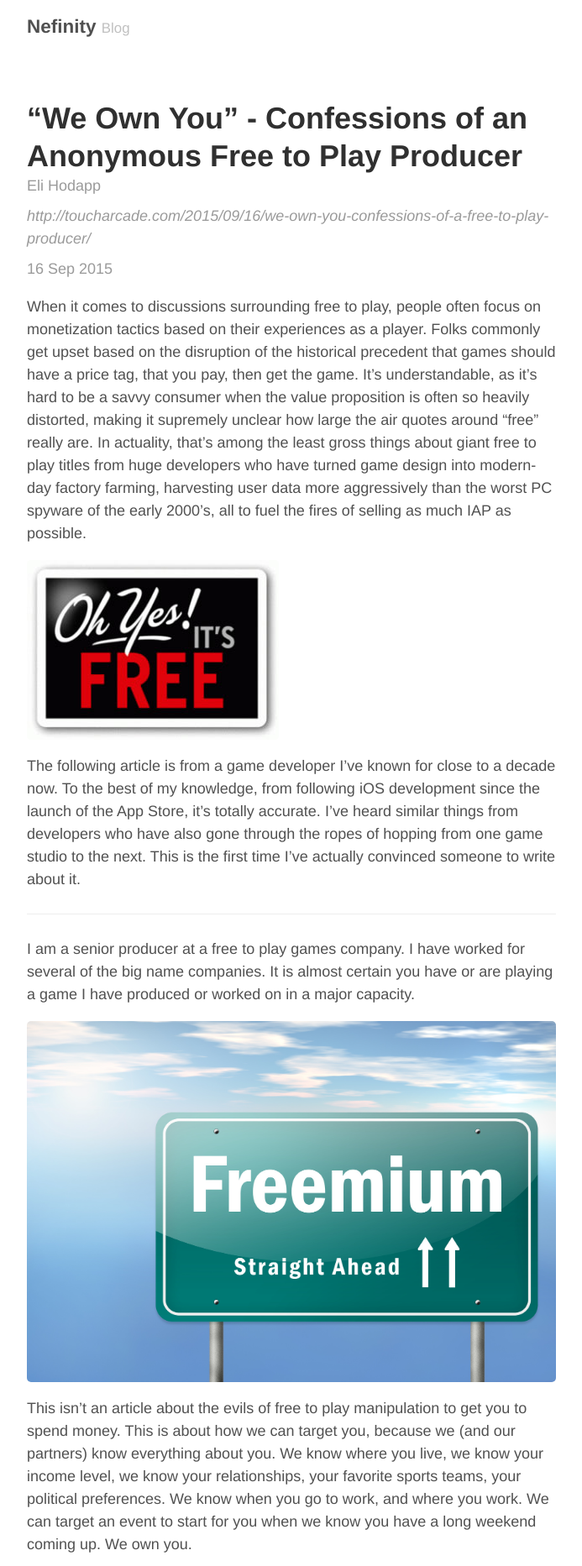
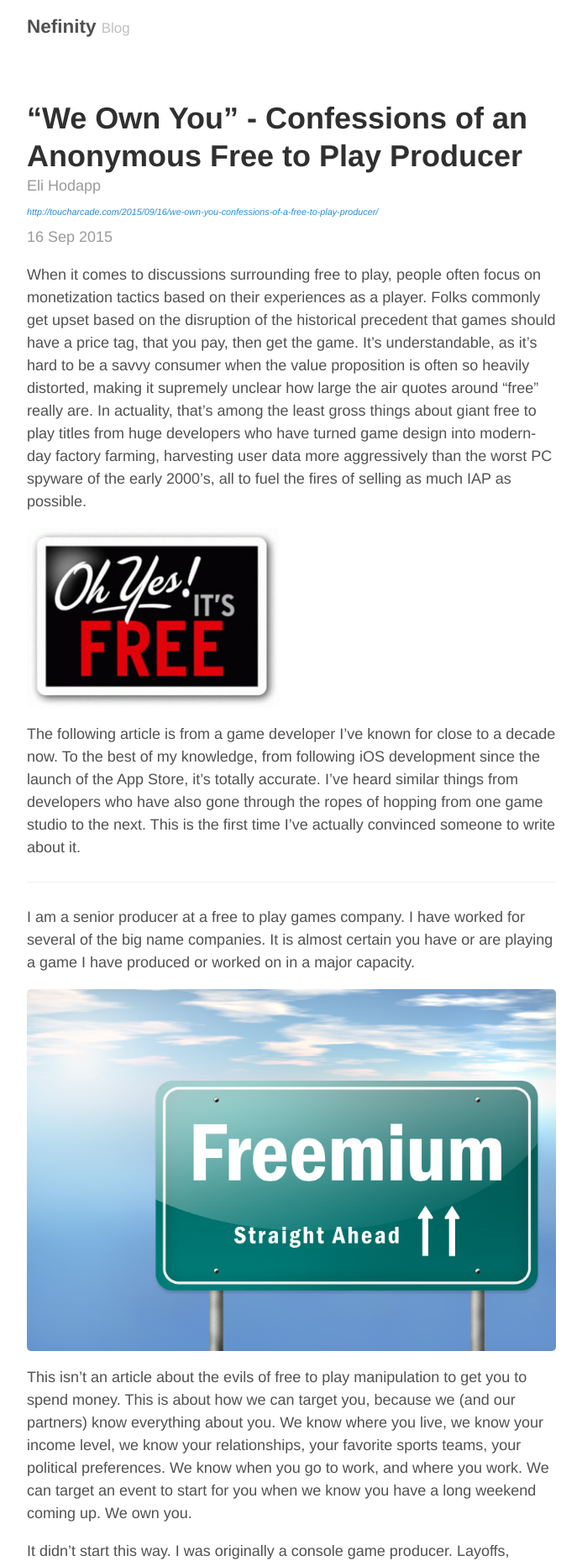
Before and after one commit to yatyricky/yatyricky.github.io, a Jekyll site: the page built from _posts/2015-09-16-we-own-you.md, in a window 1280 px wide. Shown: the top 1865 px of the page at 84% size, without its empty margins (293-986 px from the left). Built offline with Jekyll 4.4.1, drawn with Linux system fonts in a browser that asks for light colours; comment, search, counter and statistics services are not loaded.

Commit message:
sourcelink fixin

```diff
--- a/_layouts/post.html
+++ b/_layouts/post.html
@@ -8,7 +8,7 @@ layout: default
     <p class="post-author">{{ page.author }}</p>
   {% endif %}
   {% if page.sourcelink %}
-    <p class="post-sourcelink">{{ page.sourcelink }}</p>
+    <p class="post-sourcelink"><a href="{{ page.sourcelink }}">{{ page.sourcelink }}</a></p>
   {% endif %}
   <time datetime="{{ page.date | date_to_xmlschema }}" class="post-date">{{ page.date | date_to_string }}</time>
   {{ content }}
--- a/_sass/_posts.scss
+++ b/_sass/_posts.scss
@@ -40,6 +40,7 @@
   margin-bottom: 1rem;
   color: #9a9a9a;
   font-style: oblique;
+  font-size: 60%;
 }
 
 // Related posts
```
